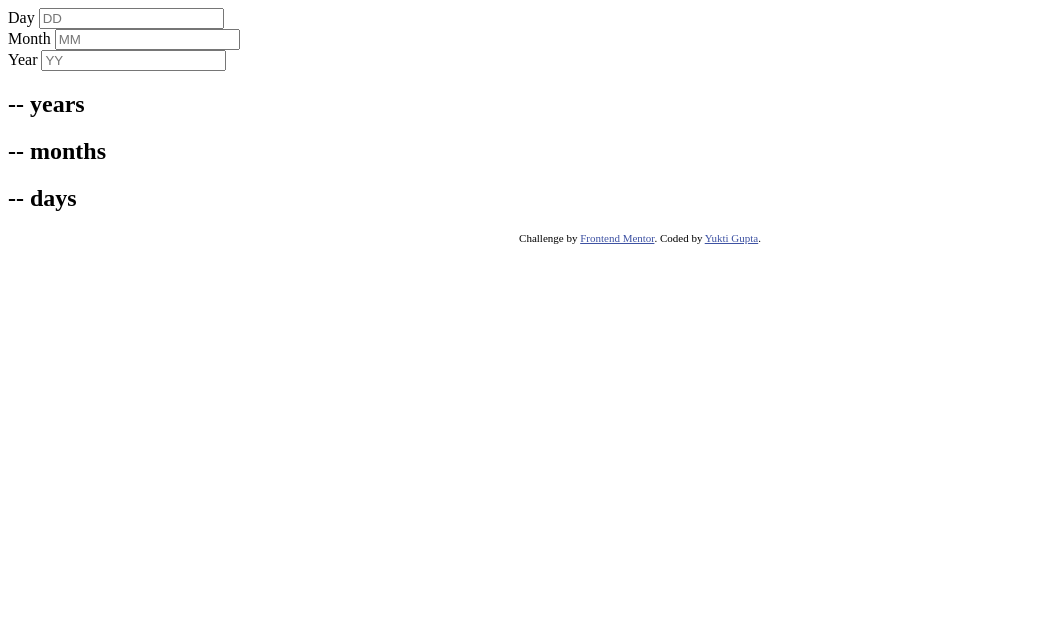
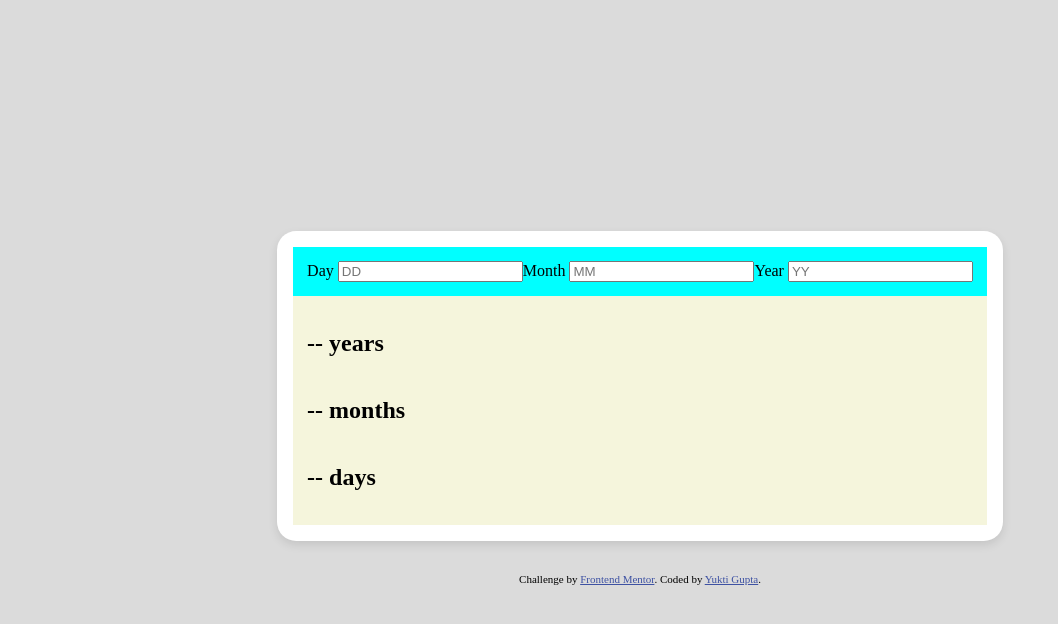
Before and after one commit to yMeeraki/age-calculator-app, a plain HTML site: page index.html in a window 1280 px wide. Shown: the whole page, without its empty margins (0-1058 px from the left). Drawn offline with Linux system fonts and the light colour scheme.

Commit message:
Flexbox Layout: Main Container

```diff
--- a/index.html
+++ b/index.html
@@ -13,27 +13,30 @@
     .attribution { font-size: 11px; text-align: center; }
     .attribution a { color: hsl(228, 45%, 44%); }
   </style>
+
+  <link rel="stylesheet" href="main.css">
+
 </head>
 <body>
   <main class="card">
 
     <!--  Input Section -->
-    <section>
+    <section class="section row">
 
       <!--  Section for Day Input -->
-      <div>
+      <div class="input">
         <label for="day-date">Day</label>
         <input type="number" name="day-date" id="day-date" placeholder="DD">
       </div>
 
       <!--  Section for Month Input -->
-      <div>
+      <div class="input">
         <label for="month-date">Month</label>
         <input type="number" name="month-date" id="month-date" placeholder="MM">
       </div>
 
       <!--  Section for Year Input -->
-      <div>
+      <div class="input">
         <label for="year-date">Year</label>
         <input type="number" name="year-date" id="year-date" placeholder="YY">
       </div>
@@ -41,7 +44,7 @@
     </section>
 
     <!--  Output Section  -->
-    <section>
+    <section class="section column">
       <h1>
         <span>--</span> years
       </h1>
--- /dev/null
+++ b/main.css
@@ -0,0 +1,41 @@
+ body{
+    background-color: hsl(0, 0%, 86%);
+    display: flex;
+    flex-direction: column;
+    gap:2rem;
+    justify-content: center;
+    align-items: center;
+    min-height: 100svh;
+ }
+
+ /*
+    Styling of main card
+ */
+ .card{
+    background-color: #fff;
+    padding: 1rem;
+    box-shadow: 0px 4px 10px rgba(0, 0, 0, 0.1);
+    border-radius: 1.2rem;
+ }
+
+ /*     Sections   */
+
+ .section{
+    display: flex;
+
+    padding: .875rem;
+ }
+
+ /*     Section - row layout */
+ .row{
+    flex-direction: row;
+    background-color: aqua;
+ }
+
+ /*     Section - Column Layout */
+ .column{
+    flex-direction: column;
+    background-color: beige;
+    align-items: flex-start;
+
+ }
```
